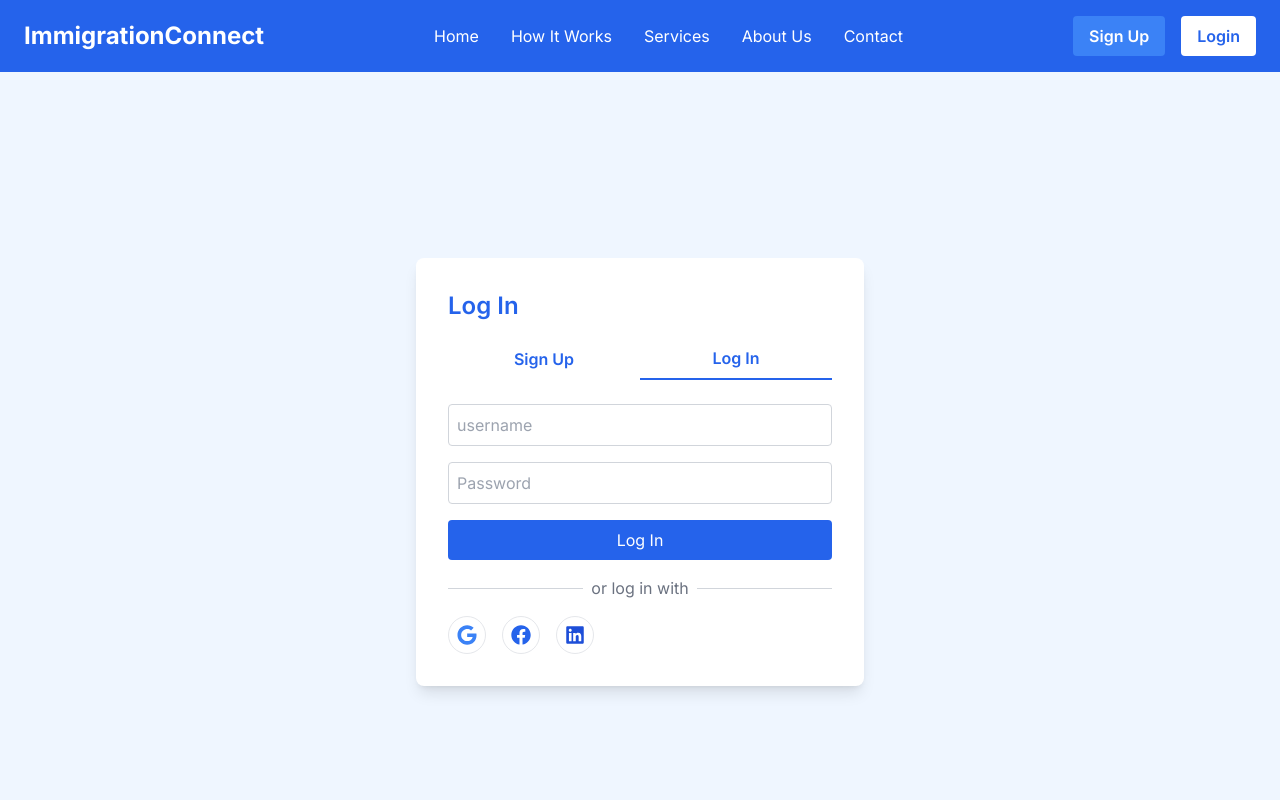
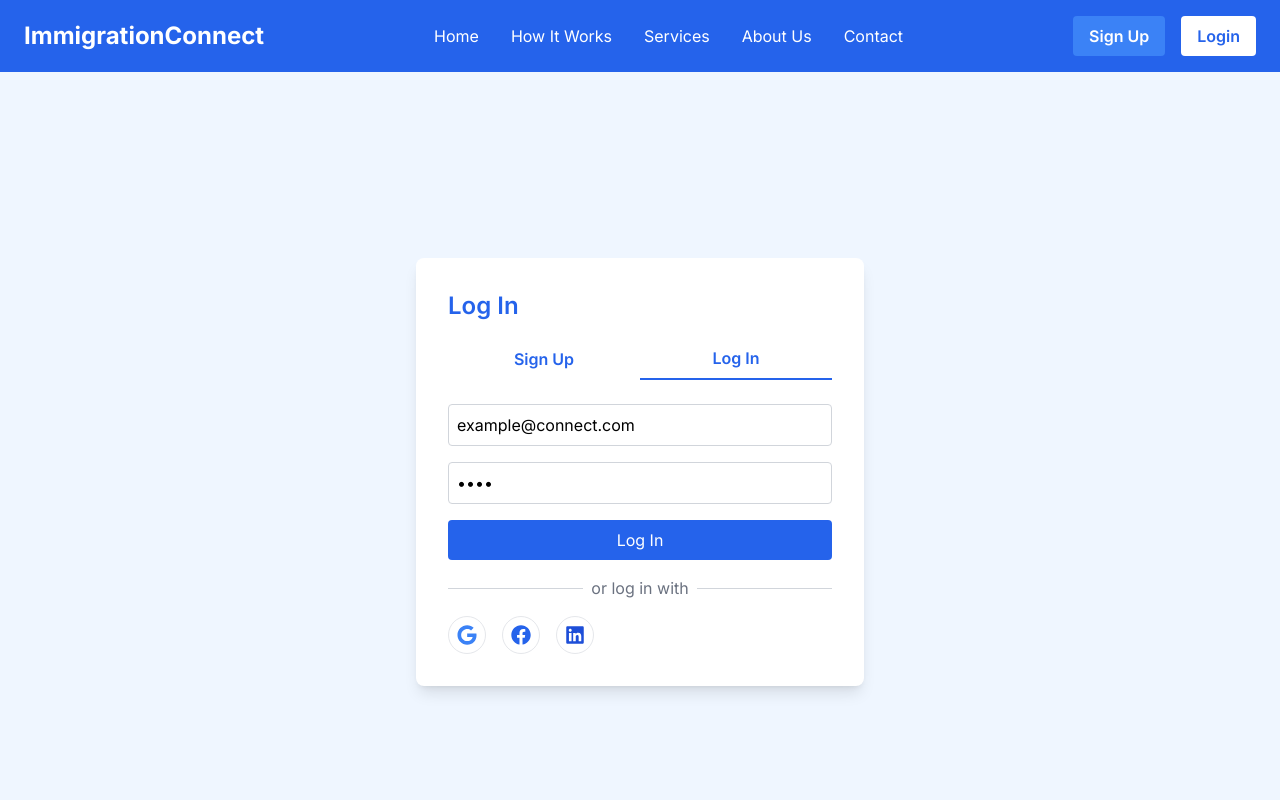
Before and after one commit to Ruwen-Yi/agent-finder, a Next.js app: page /sign-in in a window 1280 px wide. Both pictures are taken after a click on the button "Log In". Shown: the top 800 px of the page. Built offline with nearby package versions, Linux system fonts and the light colour scheme.

Commit message:
feat:preset credentials

```diff
--- a/app/ui/(client)/sign-in/login-form.tsx
+++ b/app/ui/(client)/sign-in/login-form.tsx
@@ -1,15 +1,11 @@
 'use client';
 
 import { useState, useEffect } from 'react';
-import Link from 'next/link';
-import { useSearchParams } from 'next/navigation';
 import { FaGoogle, FaFacebook, FaLinkedin } from 'react-icons/fa';
 
 export default function LoginForm() {
-  const searchParams = useSearchParams();
-
-  const [username, setUsername] = useState('');
-  const [password, setPassword] = useState('');
+  const [username, setUsername] = useState('example@connect.com');
+  const [password, setPassword] = useState('1234');
   const [authenticated, setAuthenticated] = useState(false);
   const [error, setError] = useState('');
 
```
